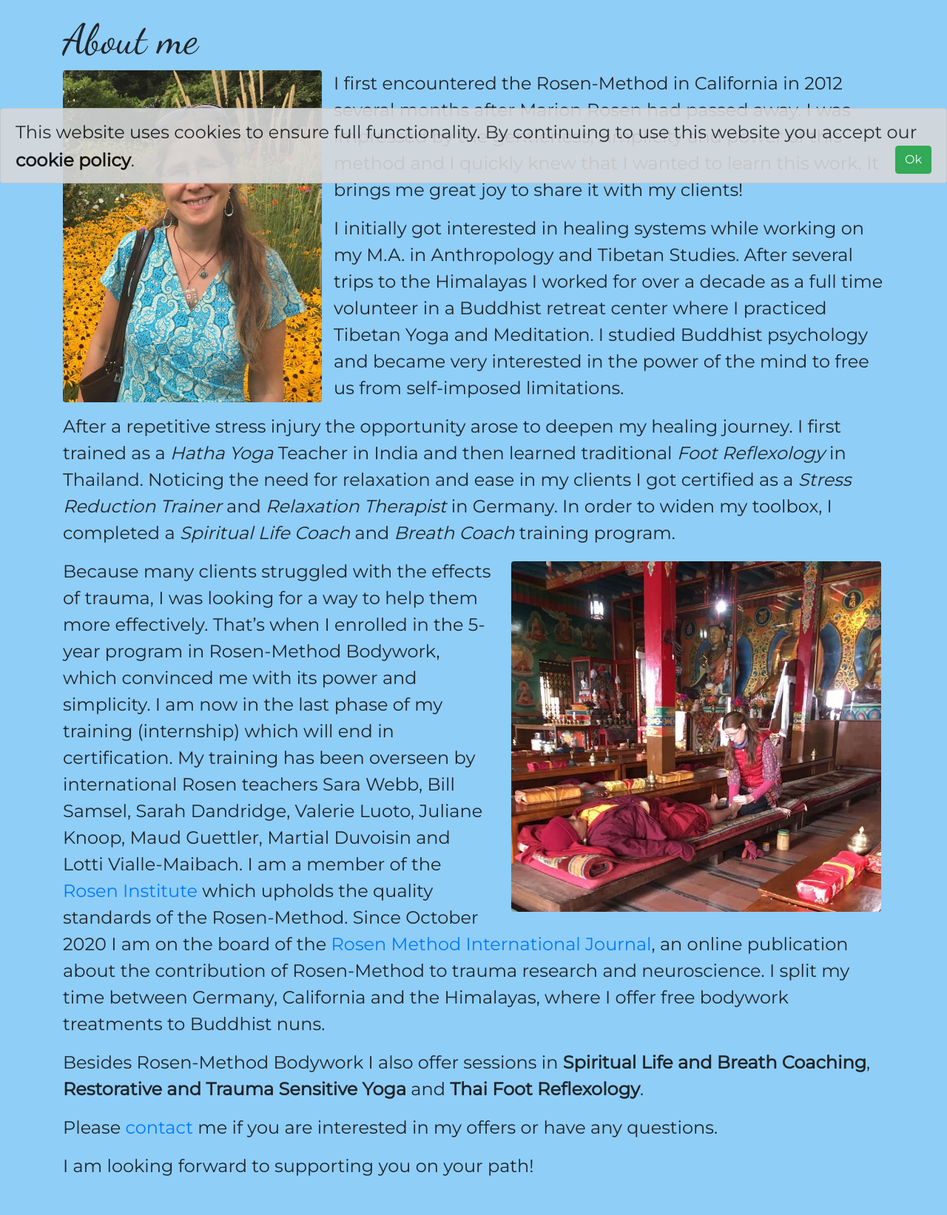
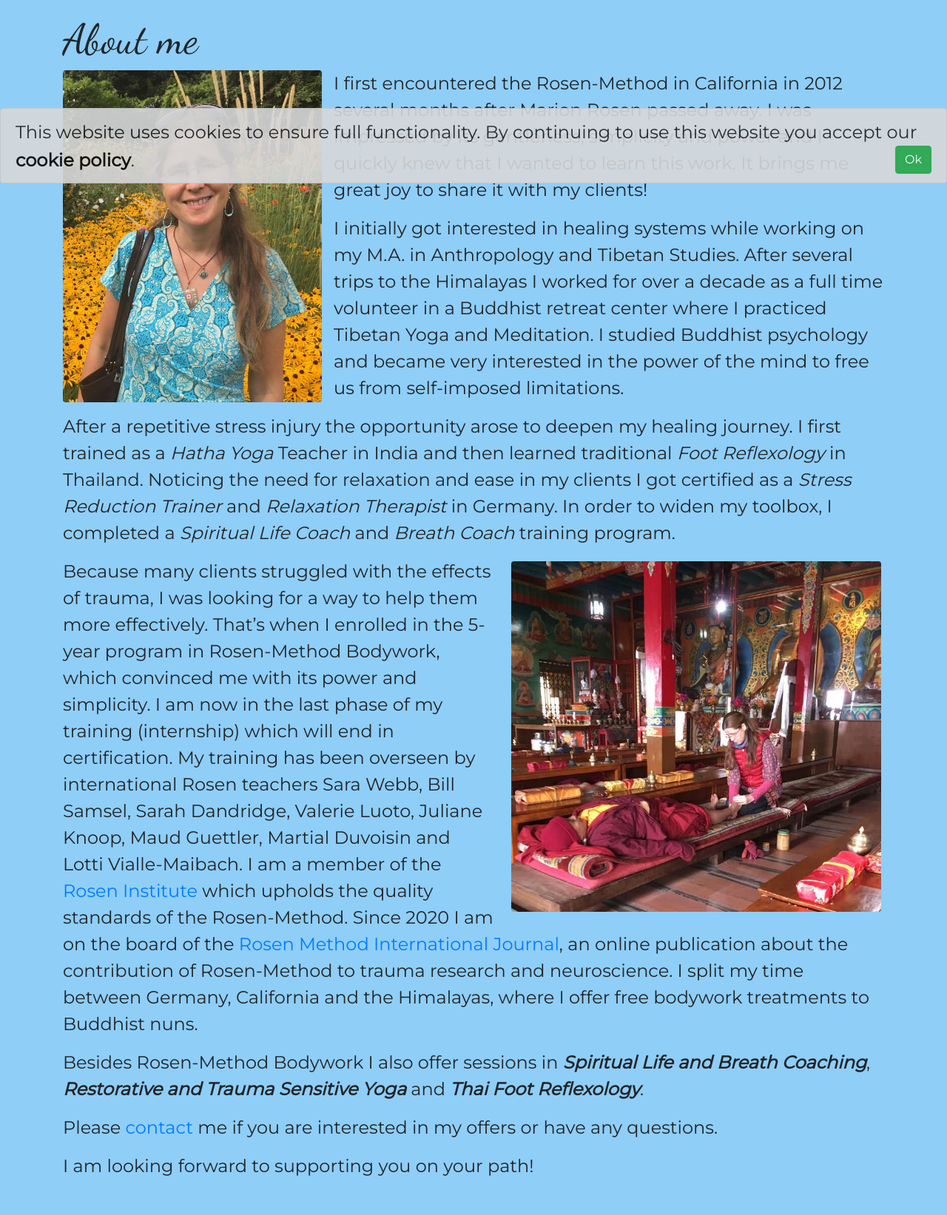
Before and after one commit to thorndeux/webpage_anette, a Flask app: page /about in a window 1280 px wide. Shown: the part 552-2195 px from the top of the page at 74% size. Run offline with Flask 2, Linux system fonts and the light colour scheme; some libraries are stand-ins or nearby versions.

Commit message:
Minor edits

```diff
--- a/templates/about.html
+++ b/templates/about.html
@@ -20,8 +20,8 @@
 {% block main %}
     <img src="static/images/Anette_2_cropped.jpg" class="img-fluid blockPic rounded float-left mr-3 mb-1" width="350px" alt="Anette Kögler">
     <div lang="en">
-        <p>I first encountered the Rosen-Method in California in 2012 several months after Marion Rosen had passed away. I was impressed by the gentleness,
-            simplicity and power of this method and I quickly knew that I wanted to learn this work. It brings me great joy to share it with my clients!</p>
+        <p>I first encountered the Rosen-Method in California in 2012 several months after Marion Rosen passed away. I was impressed by its gentleness,
+            simplicity and power and I quickly knew that I wanted to learn this work. It brings me great joy to share it with my clients!</p>
         <p>I initially got interested in healing systems while working on my M.A. in Anthropology and Tibetan Studies. After several trips to the Himalayas
             I worked for over a decade as a full time volunteer in a Buddhist retreat center where I practiced Tibetan Yoga and Meditation. I studied Buddhist
             psychology and became very interested in the power of the mind to free us from self-imposed limitations.</p>
@@ -30,16 +30,16 @@
             Reduction Trainer</i> and <i>Relaxation Therapist</i> in Germany. In order to widen my toolbox, I completed a <i>Spiritual Life Coach</i> and
             <i>Breath Coach</i> training program.</p>
         <img src="static/images/foot_massage.jpeg" class="d-none d-sm-inline img-fluid rounded float-right m-1 ml-4" width="500px" alt="Foot massage">
-        <p class="text-left text-sm-justify">Because many clients struggled with the effects of trauma, I was looking for a way to help them more effectively. That’s when I enrolled in the 5-year
+        <p class="text-left text-md-justify">Because many clients struggled with the effects of trauma, I was looking for a way to help them more effectively. That’s when I enrolled in the 5-year
             program in Rosen-Method Bodywork, which convinced me with its power and simplicity. I am now in the last phase of my training (internship) which will end
             in certification. My training has been overseen by international Rosen teachers Sara Webb, Bill Samsel, Sarah Dandridge, Valerie Luoto, Juliane Knoop,
             Maud Guettler, Martial Duvoisin and Lotti Vialle-Maibach. I am a member of the <a href="https://roseninstitute.net" target="_blank">Rosen Institute</a>
-            which upholds the quality standards of the Rosen-Method. Since October 2020 I am on the board of the
+            which upholds the quality standards of the Rosen-Method. Since 2020 I am on the board of the
             <a href="https://roseninstitute.net/journal/journal-volumes" target="_blank">Rosen Method International Journal</a>, an online publication about the
             contribution of Rosen-Method to trauma research and neuroscience. I split my time between Germany, California and the Himalayas, where I offer free
             bodywork treatments to Buddhist nuns.</p>
-        <p>Besides Rosen-Method Bodywork I also offer sessions in <strong>Spiritual Life and Breath Coaching</strong>, <strong>Restorative and Trauma Sensitive
-            Yoga</strong> and <strong>Thai Foot Reflexology</strong>.</p>
+        <p>Besides Rosen-Method Bodywork I also offer sessions in <strong><i>Spiritual Life and Breath Coaching</i></strong>, <strong><i>Restorative and Trauma Sensitive
+            Yoga</i></strong> and <strong><i>Thai Foot Reflexology</i></strong>.</p>
         <p>Please <a href="/contact">contact</a> me if you are interested in my offers or have any questions.</p>
         <p>I am looking forward to supporting you on your path!</p>
         <img src="static/images/foot_massage.jpeg" class="d-sm-none img-fluid rounded mx-auto d-block" alt="Foot massage">
@@ -60,16 +60,16 @@
             Um meine Toolbox zu erweitern und Menschen zu helfen, ihre Lebensträume umzusetzen, machte ich eine Ausbildung zum <i>Spiritual Life Coach</i>
             und zum Atem Coach.</p>
         <img src="static/images/foot_massage.jpeg" class="d-none d-sm-inline img-fluid rounded float-right m-1 ml-4" width="500px" alt="Foot massage">
-        <p class="text-left text-sm-justify">Auf der Suche nach einer Technik die Menschen helfen kann, ihre unbewussten Muster  zu sehen und zu lösen, fand ich schliesslich die
+        <p class="text-left text-md-justify">Auf der Suche nach einer Technik die Menschen helfen kann, ihre unbewussten Muster  zu sehen und zu lösen, fand ich schliesslich die
             Rosen-Methode. Ich entschied mich für die ausführliche 5-jährige Ausbildung und befinde mich im Moment im letzten Abschnitt, welcher der
             Zertifizierung voraus geht. Mein Wissen habe ich bei international renommierten Rosen-Lehrern wie Juliane Knoop, Maud Guettler, Martial Duvoisin,
             Lotti Vialle-Maibach, Valerie Luoto, Bill Samsel, Sarah Dandridge und Sara Webb erworben. Ich bin seit 2019 Mitglied im
             <a href="https://roseninstitute.net" target="_blank">Rosen Institute</a>, das die Qualität und die Standards der Rosen-Methode schützt und erhält.
-            Seit Oktober 2020 bin ich Redaktionsmitglied des “<a href="https://roseninstitute.net/journal/journal-volumes" target="_blank">Rosen Method International Journal</a>”,
+            Seit 2020 bin ich Redaktionsmitglied des “<a href="https://roseninstitute.net/journal/journal-volumes" target="_blank">Rosen Method International Journal</a>”,
             einer Online Publikation zu den Themen Trauma Heilung, Neuroscience und Rosen Methode. Ich teile meine Zeit zwischen Deutschland, Kalifornien und dem
             Himalaya, wo ich seit mehreren Jahren ehrenamtlich buddhistische Nonnen behandle.</p>
-        <p>Neben der Rosen-Methode biete ich auch individuelle Sitzungen in <strong>Spiritual Life und Atem Coaching</strong>, <strong>Restorative und
-            Trauma Sensitive Yoga</strong> und <strong>Thai Fuß-Reflexologie</strong> an.</p>
+        <p>Neben der Rosen-Methode biete ich auch individuelle Sitzungen in <strong><i>Spiritual Life und Atem Coaching</i></strong>, <strong><i>Restorative und
+            Trauma Sensitive Yoga</i></strong> und <strong><i>Thai Fuß-Reflexologie</i></strong> an.</p>
         <p>Bei Interesse oder Fragen benutzen Sie gerne das <a href="/contact">Kontaktformular</a>.</p>
         <p>Ich freue mich darauf, Sie ein Stück auf Ihrem Weg begleiten zu dürfen!</p>
         <img src="static/images/foot_massage.jpeg" class="d-sm-none img-fluid rounded mx-auto d-block" alt="Foot massage">
--- a/templates/layout.html
+++ b/templates/layout.html
@@ -43,8 +43,8 @@
         <!-- Customized Bootstrap Navigation bar -->
         {# Data to contruct navbar #}
         {% set pages = [("index", "Home", "Startseite"),
-                ("rosen", "About Rosen", "Rosen"),
-                ("services", "Services", "Angebot"),
+                ("rosen", "About Rosen", "Die Methode"),
+                ("services", "Services", "Die Behandlung"),
                 ("about", "About Me", "Über mich"),
                 ("contact", "Contact", "Kontakt")] %}
 
```
